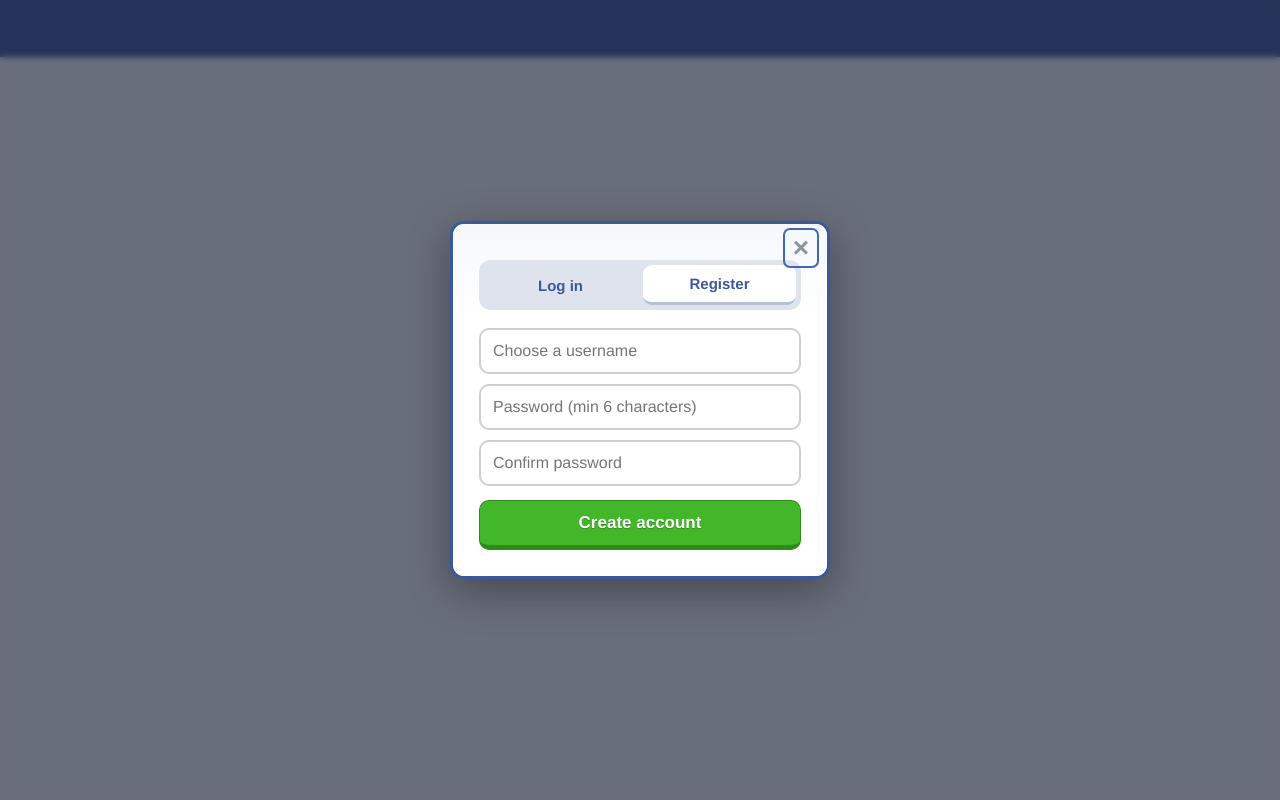
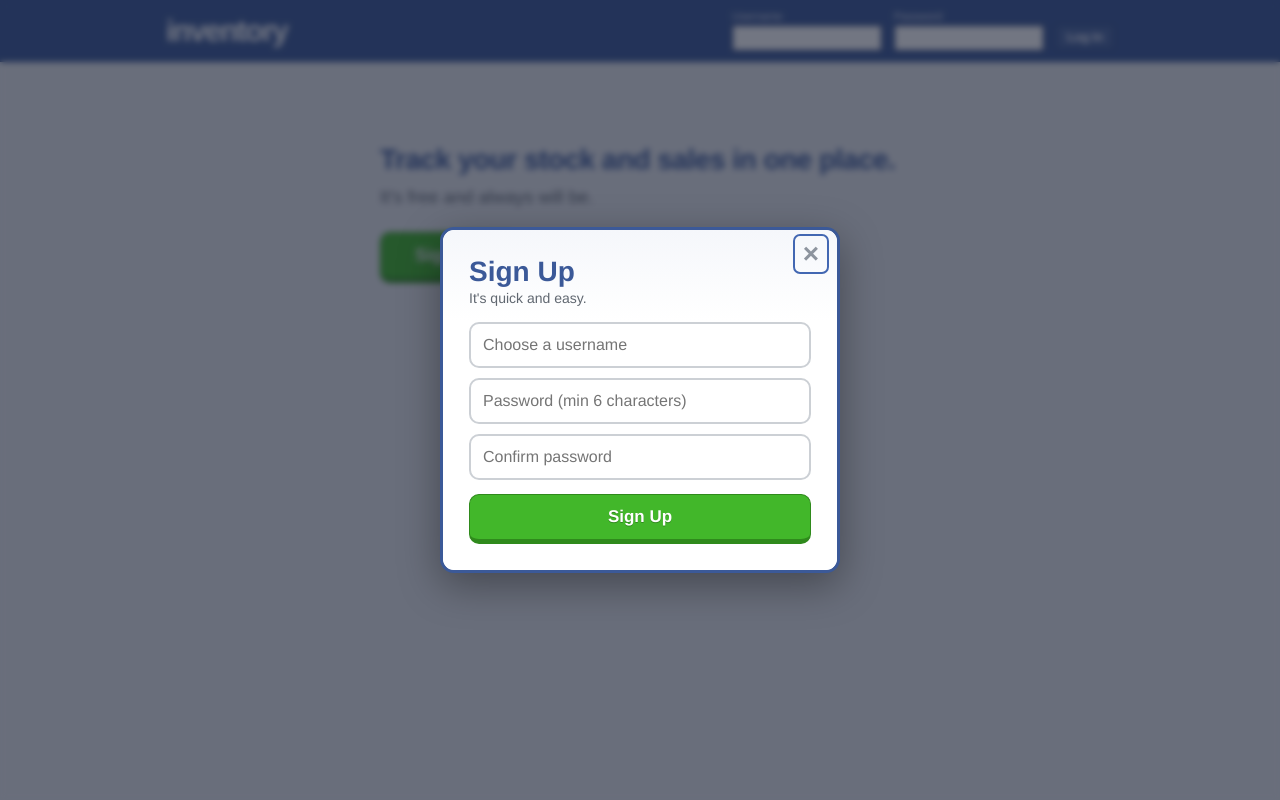
Before and after one commit to auroth22/inventory-sales, a PHP site: page /login.php?tab=register in a window 1280 px wide. Run offline with PHP 8.4, Linux system fonts and the light colour scheme.

Commit message:
addded UI stuffs

```diff
--- a/login.php
+++ b/login.php
@@ -65,74 +65,84 @@ if ($_SERVER['REQUEST_METHOD'] === 'POST') {
 <html lang="en">
 <head>
     <meta charset="UTF-8">
-    <meta name="viewport" content="width=device-width, initial-scale=1.0">
+    <meta name="viewport" content="width=device-width, initial-scale=1.0, viewport-fit=cover">
     <title>Inventory and Sales</title>
     <link rel="stylesheet" href="style.css">
 </head>
 <body class="landing">
 
-    <!-- The page behind the popup -->
-    <div class="hero">
-        <h1>Inventory &amp; Sales</h1>
-        <p>Track your stock and sales in one place.</p>
-        <button type="button" id="open-auth">Sign in</button>
-    </div>
+    <!-- Top bar with login -->
+    <header class="fb-header">
+        <div class="fb-header-inner">
+            <span class="fb-logo">inventory</span>
 
-    <!-- The popup. <dialog> is a built-in HTML element. -->
-    <dialog id="auth-modal" class="auth-modal">
+            <form method="POST" class="fb-login">
+                <input type="hidden" name="form" value="login">
+                <div class="fb-field">
+                    <label for="login-username">Username</label>
+                    <input id="login-username" type="text" name="username" required
+                           value="<?= $tab === 'login' ? htmlspecialchars($old_username) : '' ?>">
+                </div>
+                <div class="fb-field">
+                    <label for="login-pass">Password</label>
+                    <input id="login-pass" type="password" name="password" required>
+                </div>
+                <button type="submit" class="fb-login-btn">Log In</button>
+            </form>
+        </div>
+    </header>
+
+    <!-- Messages for login errors / "account created" -->
+    <?php if ($error && $tab === 'login'): ?>
+        <div class="flash error landing-flash"><?= htmlspecialchars($error) ?></div>
+    <?php endif; ?>
+    <?php if ($success): ?>
+        <div class="flash success landing-flash"><?= htmlspecialchars($success) ?></div>
+    <?php endif; ?>
+
+    <!-- Open space -->
+    <main class="landing-body">
+        <div class="hero">
+            <h1>Track your stock and sales in one place.</h1>
+            <p>It's free and always will be.</p>
+            <button type="button" id="open-register">Sign Up</button>
+        </div>
+    </main>
+
+    <!-- Register-only popup -->
+    <dialog id="register-modal" class="auth-modal">
         <div class="auth-inner">
-            <button type="button" class="close-x" id="close-auth" aria-label="Close">&times;</button>
+            <button type="button" class="close-x" id="close-register" aria-label="Close">&times;</button>
+            <h2>Sign Up</h2>
+            <p class="modal-sub">It's quick and easy.</p>
 
-            <div class="tabs">
-                <button type="button" class="tab" data-tab="login">Log in</button>
-                <button type="button" class="tab" data-tab="register">Register</button>
-            </div>
+            <?php if ($error && $tab === 'register'): ?>
+                <p class="error"><?= htmlspecialchars($error) ?></p>
+            <?php endif; ?>
 
-            <?php if ($error): ?><p class="error"><?= htmlspecialchars($error) ?></p><?php endif; ?>
-            <?php if ($success): ?><p class="success"><?= htmlspecialchars($success) ?></p><?php endif; ?>
-
-            <form method="POST" id="form-login" class="panel">
-                <input type="hidden" name="form" value="login">
-                <input type="text" name="username" placeholder="Username" required
-                       value="<?= $tab === 'login' ? htmlspecialchars($old_username) : '' ?>">
-                <input type="password" name="password" placeholder="Password" required>
-                <button type="submit">Log in</button>
-            </form>
-
-            <form method="POST" id="form-register" class="panel">
+            <form method="POST" class="panel">
                 <input type="hidden" name="form" value="register">
                 <input type="text" name="username" placeholder="Choose a username" required
                        value="<?= $tab === 'register' ? htmlspecialchars($old_username) : '' ?>">
                 <input type="password" name="password" placeholder="Password (min 6 characters)" required>
                 <input type="password" name="confirm" placeholder="Confirm password" required>
-                <button type="submit">Create account</button>
+                <button type="submit">Sign Up</button>
             </form>
         </div>
     </dialog>
 
     <script>
-        const modal  = document.getElementById('auth-modal');
-        const tabs   = document.querySelectorAll('.tab');
-        const panels = document.querySelectorAll('.panel');
-
-        // Show one tab and hide the other
-        function showTab(name) {
-            tabs.forEach(t   => t.classList.toggle('active', t.dataset.tab === name));
-            panels.forEach(p => p.classList.toggle('active', p.id === 'form-' + name));
-        }
-
-        tabs.forEach(t => t.addEventListener('click', () => showTab(t.dataset.tab)));
-
-        // Open and close buttons
-        document.getElementById('open-auth').addEventListener('click', () => modal.showModal());
-        document.getElementById('close-auth').addEventListener('click', () => modal.close());
+        const modal = document.getElementById('register-modal');
+        document.getElementById('open-register').addEventListener('click', () => modal.showModal());
+        document.getElementById('close-register').addEventListener('click', () => modal.close());
 
         // Click on the dark area outside the box to close
         modal.addEventListener('click', e => { if (e.target === modal) modal.close(); });
 
-        // Open on page load, on the right tab (PHP fills in the value)
-        showTab('<?= $tab ?>');
+        <?php if ($tab === 'register'): ?>
+        // Reopen automatically after a failed registration (or ?tab=register)
         modal.showModal();
+        <?php endif; ?>
     </script>
 </body>
 </html>
--- a/style.css
+++ b/style.css
@@ -1,7 +1,7 @@
 /* =========================================================
    Inventory & Sales: restyled
    Direction: flat "Facebook 2015" for the app,
-   chunky game-style buttons for the login/register popup.
+   old-Facebook landing page with a register-only popup.
    All original class names kept.
    ========================================================= */
 
@@ -85,134 +85,87 @@ button.danger:hover { background: var(--red-dark); }
 .switch-link a { color: var(--blue-light); }
 
 /* =========================================================
-   Landing page + popup
-   Flat blue bar on top (like 2015 Facebook), light gray page
+   Landing page: old-Facebook top bar + open space
    ========================================================= */
-.landing {
-    min-height: 100vh;
-    margin: 0;
-    display: flex;
-    align-items: center;
-    justify-content: center;
-    background: var(--bg);
-    color: var(--text);
-    text-align: center;
-    position: relative;
-    padding: 80px 20px 20px;
+.landing { margin: 0; min-height: 100vh; background: var(--bg); }
+.landing-flash { max-width: 980px; margin: 16px auto 0; }
+
+/* ----- Top bar ----- */
+.fb-header { background: var(--blue); border-bottom: 1px solid #29487d; }
+.fb-header-inner {
+    max-width: 980px; margin: 0 auto; padding: 10px 16px;
+    display: flex; align-items: center; justify-content: space-between; gap: 16px;
 }
-.landing::before {
-    content: "";
-    position: fixed;
-    top: 0; left: 0; right: 0;
-    height: 56px;
-    background: var(--blue);
-    border-bottom: 1px solid #29487d;
+.fb-logo { color: white; font-size: 30px; font-weight: bold; letter-spacing: -1.5px; }
+
+.fb-login { display: flex; align-items: flex-start; gap: 12px; }
+.fb-field { display: flex; flex-direction: column; gap: 3px; }
+.fb-field label { color: #dfe3ee; font-size: 11px; }
+.fb-field input[type="text"],
+.fb-field input[type="password"] {
+    width: 150px; padding: 5px 6px; font-size: 12px;
+    border: 1px solid #1d2a5b; border-radius: 0;
 }
-.hero { max-width: 520px; }
-.hero h1 { font-size: 40px; margin: 0 0 10px; color: var(--blue); letter-spacing: -1px; }
-.hero p { font-size: 18px; color: var(--muted); line-height: 1.4; margin: 0; }
+.fb-field input:focus { box-shadow: none; border-color: #fff; }
 
-/* Chunky green call-to-action */
+.fb-login-btn {
+    margin-top: 15px; padding: 4px 10px; font-size: 12px;
+    background: #4b67a1; border: 1px solid #29447e; border-radius: 0;
+}
+.fb-login-btn:hover { background: #5b76b0; }
+
+/* ----- Open space ----- */
+.landing-body { padding: 80px 20px; }
+.hero { max-width: 520px; margin: 0 auto; text-align: left; }
+.hero h1 { font-size: 28px; line-height: 1.25; margin: 0 0 10px; letter-spacing: -0.5px; }
+.hero p { font-size: 18px; color: var(--muted); margin: 0; }
+
 .hero button {
-    margin-top: 24px;
-    padding: 14px 36px;
-    font-size: 18px;
-    font-weight: bold;
-    color: white;
-    background: var(--green);
-    border: 1px solid var(--green-dark);
-    border-bottom: 5px solid var(--green-dark);
-    border-radius: 10px;
+    margin-top: 24px; padding: 12px 34px; font-size: 18px; color: white;
+    background: var(--green); border: 1px solid var(--green-dark);
+    border-bottom: 5px solid var(--green-dark); border-radius: 10px;
     text-shadow: 0 1px 0 rgba(0,0,0,0.25);
     transition: transform 0.05s, border-bottom-width 0.05s;
 }
 .hero button:hover { background: #4cc832; }
 .hero button:active { transform: translateY(3px); border-bottom-width: 2px; }
 
-/* ===== Popup box ===== */
+/* ===== Register popup ===== */
 .auth-modal {
-    border: 3px solid var(--blue);
-    border-radius: 14px;
-    padding: 0;                       /* padding lives on .auth-inner so backdrop clicks work */
-    width: min(380px, 92vw);
-    box-shadow: 0 12px 40px rgba(0, 0, 0, 0.35);
-    color: var(--text);
-    background: white;
+    border: 3px solid var(--blue); border-radius: 14px; padding: 0;
+    width: min(400px, 92vw); background: white; color: var(--text);
+    box-shadow: 0 12px 40px rgba(0,0,0,0.35);
 }
 .auth-modal[open] { animation: pop 0.18s ease-out; }
-.auth-modal::backdrop { background: rgba(20, 28, 48, 0.6); backdrop-filter: blur(3px); }
-
+.auth-modal::backdrop { background: rgba(20,28,48,0.6); backdrop-filter: blur(3px); }
 @keyframes pop {
     from { opacity: 0; transform: translateY(10px) scale(0.97); }
     to   { opacity: 1; transform: none; }
 }
-@media (prefers-reduced-motion: reduce) {
-    .auth-modal[open] { animation: none; }
-}
+@media (prefers-reduced-motion: reduce) { .auth-modal[open] { animation: none; } }
 
 .auth-inner { padding: 26px; position: relative; background: linear-gradient(#f5f7fb, white 90px); border-radius: 11px; }
+.auth-inner h2 { margin: 0; font-size: 28px; }
+.modal-sub { margin: 2px 0 16px; color: var(--muted); }
 
 .close-x {
-    position: absolute;
-    top: 8px; right: 12px;
-    background: none;
-    border: none;
-    color: #8d949e;
-    font-size: 28px;
-    padding: 0 6px;
+    position: absolute; top: 8px; right: 12px; background: none; border: none;
+    color: #8d949e; font-size: 28px; padding: 0 6px;
 }
 .close-x:hover { background: none; color: var(--red); }
 
-/* ===== Tabs: chunky toggle ===== */
-.tabs { display: flex; gap: 6px; background: #dfe3ee; border-radius: 12px; padding: 5px; margin: 10px 0 18px; }
-.tab {
-    flex: 1;
-    background: transparent;
-    color: var(--blue);
-    border: none;
-    border-radius: 9px;
-    padding: 10px;
-    font-size: 15px;
-}
-.tab:hover { background: rgba(255,255,255,0.5); }
-.tab.active {
-    background: white;
-    color: var(--blue);
-    border-bottom: 3px solid #b5bfd6;
-}
-
-/* ===== Forms inside popup: only active one visible ===== */
-.panel { display: none; flex-direction: column; gap: 10px; }
-.panel.active { display: flex; }
+.panel { display: flex; flex-direction: column; gap: 10px; }
 .panel input { padding: 12px; border: 2px solid #ccd0d5; border-radius: 10px; font-size: 16px; }
 .panel input:focus { border-color: var(--blue-light); box-shadow: none; }
-
-/* Chunky "pressable" submit button */
 .panel button[type="submit"] {
-    margin-top: 4px;
-    padding: 12px;
-    font-size: 17px;
-    color: white;
-    background: var(--green);
-    border: 1px solid var(--green-dark);
-    border-bottom: 5px solid var(--green-dark);
-    border-radius: 10px;
+    margin-top: 4px; padding: 12px; font-size: 17px; color: white;
+    background: var(--green); border: 1px solid var(--green-dark);
+    border-bottom: 5px solid var(--green-dark); border-radius: 10px;
     text-shadow: 0 1px 0 rgba(0,0,0,0.25);
     transition: transform 0.05s, border-bottom-width 0.05s;
 }
 .panel button[type="submit"]:hover { background: #4cc832; }
 .panel button[type="submit"]:active { transform: translateY(3px); border-bottom-width: 2px; }
-
-/* Register panel gets the orange button so the two actions feel different.
-   Change "register" below if your panel uses another id/class. */
-#register-panel button[type="submit"],
-.panel.register button[type="submit"] {
-    background: var(--orange);
-    border-color: var(--orange-dark);
-    border-bottom-color: var(--orange-dark);
-}
-#register-panel button[type="submit"]:hover,
-.panel.register button[type="submit"]:hover { background: #ffa534; }
 
 /* ===== Sales / POS ===== */
 .pos-grid { display: grid; grid-template-columns: 3fr 2fr; gap: 24px; align-items: start; }
@@ -237,14 +190,19 @@ button.danger:hover { background: var(--red-dark); }
 
 /* ===== Reports ===== */
 h2 { margin-top: 32px; }
+.auth-inner h2 { margin-top: 0; }
 .bar-cell { width: 35%; }
 .bar { height: 14px; background: var(--blue-light); border-radius: 2px; min-width: 2px; }
 
 /* ===== Small screens ===== */
 @media (max-width: 640px) {
     .topbar { flex-wrap: wrap; gap: 10px; padding: 6px 12px; }
-    .hero h1 { font-size: 30px; }
+    .hero h1 { font-size: 24px; }
     .inline-form { flex-wrap: wrap; }
     .inline-form input { min-width: 0; flex: 1; }
     table { display: block; overflow-x: auto; }
+
+    .fb-header-inner { flex-direction: column; align-items: flex-start; }
+    .fb-login { flex-wrap: wrap; }
+    .fb-field input[type="text"], .fb-field input[type="password"] { width: 130px; }
 }
```
